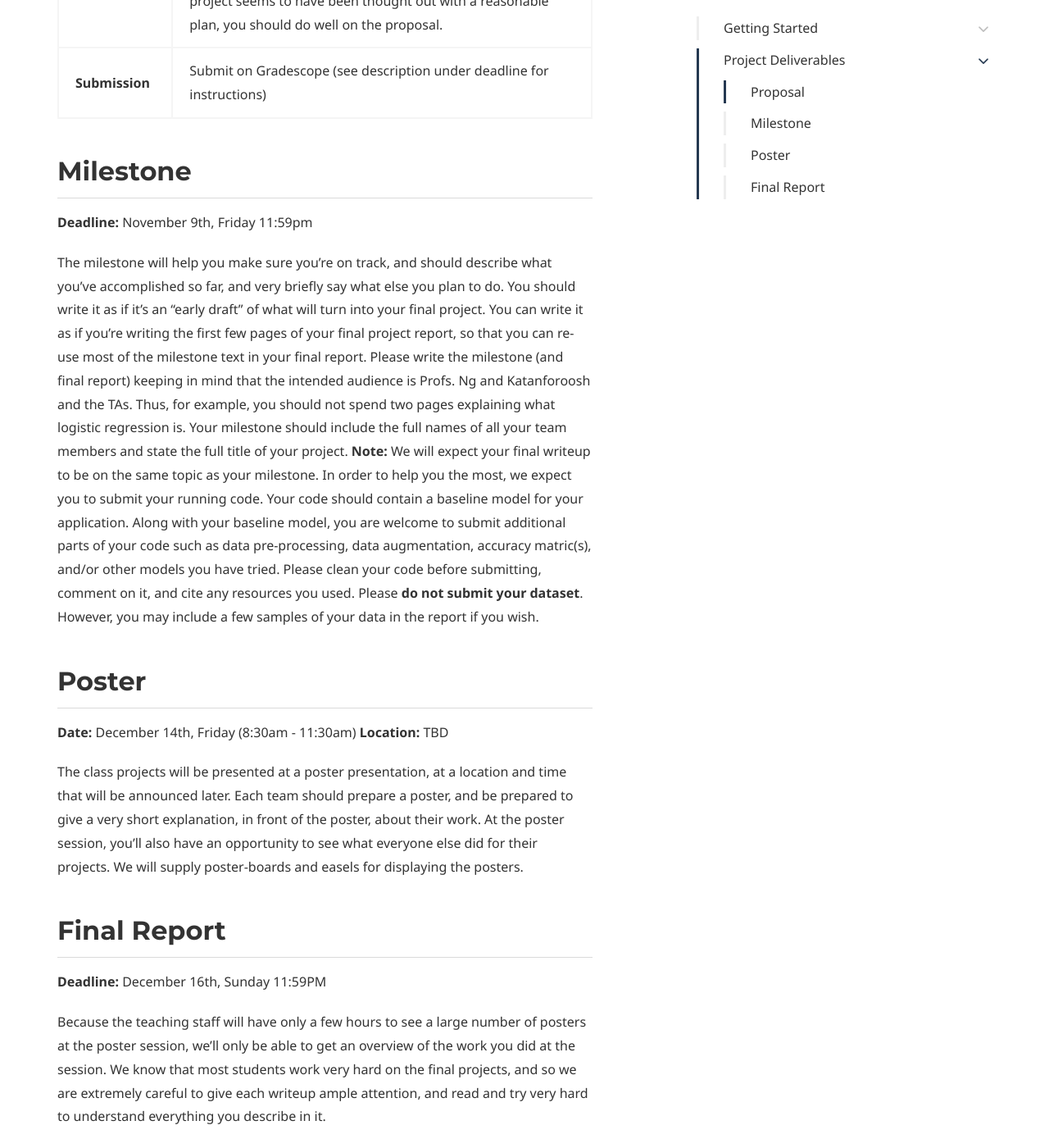
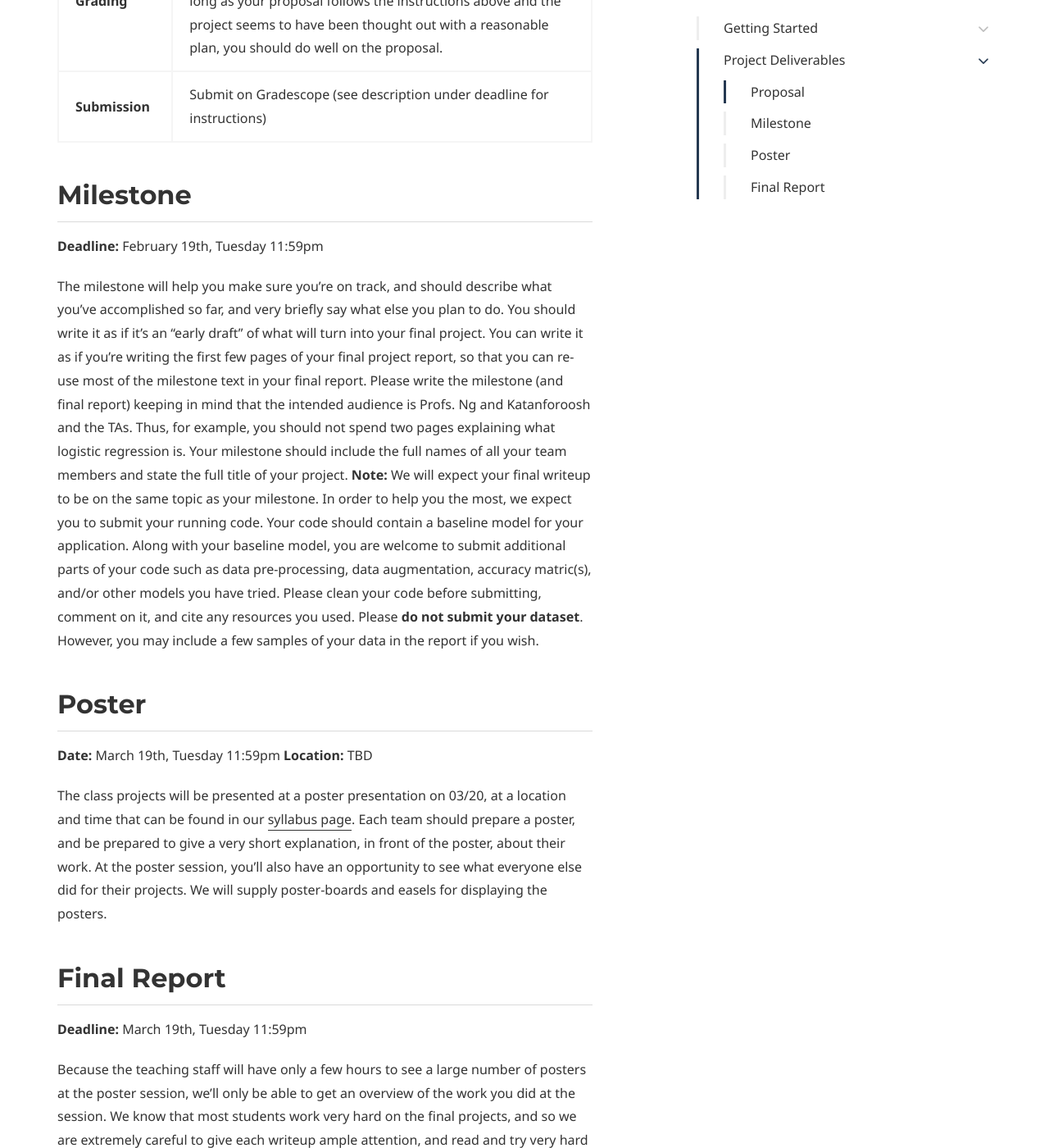
Before and after one commit to cs230-stanford/website-2019-spring, a Jekyll site: the page built from project.md, in a window 1280 px wide and 1400 px high, scrolled down 5108 px. Shown: the whole window at 82% size. Built offline with Jekyll 4.4.1, drawn with Linux system fonts in a browser that asks for light colours; some web fonts are replaced; some of the changed text lies outside the part shown.

Commit message:
modified /project

```diff
--- a/project.md
+++ b/project.md
@@ -65,7 +65,7 @@ In order to highlight these components, it is important you present a solid disc
 
 ## Proposal
 
-**Deadline:** October 14th, Sunday 11:59 PM
+**Deadline:** January 22nd, Tuesday 11:59 PM
 
 In the project proposal, you'll pick a project idea to work on early and receive feedback from the TAs. If your proposed project will be done jointly with a different class' project, you should obtain approval from the other instructor and approval from us. Please come to the project office hours to discuss with us if you would like to do a joint project. You should submit your proposals on Gradescope. All students should already be added to the course page on Gradescope via your SUNet IDs. If you are not, please create an account with **your Stanford email** and enroll in CS230.
 
@@ -97,20 +97,20 @@ Presenting pointers to one relevant dataset and one example of prior research on
 
 ## Milestone
 
-**Deadline:** November 9th, Friday 11:59pm
+**Deadline:** February 19th, Tuesday 11:59pm
 
 The milestone will help you make sure you're on track, and should describe what you've accomplished so far, and very briefly say what else you plan to do. You should write it as if it's an “early draft" of what will turn into your final project. You can write it as if you're writing the first few pages of your final project report, so that you can re-use most of the milestone text in your final report. Please write the milestone (and final report) keeping in mind that the intended audience is Profs. Ng and Katanforoosh and the TAs. Thus, for example, you should not spend two pages explaining what logistic regression is. Your milestone should include the full names of all your team members and state the full title of your project. **Note:** We will expect your final writeup to be on the same topic as your milestone. In order to help you the most, we expect you to submit your running code. Your code should contain a baseline model for your application. Along with your baseline model, you are welcome to submit additional parts of your code such as data pre-processing, data augmentation, accuracy matric(s), and/or other models you have tried. Please clean your code before submitting, comment on it, and cite any resources you used. Please **do not submit your dataset**. However, you may include a few samples of your data in the report if you wish.
 
 ## Poster
 
-**Date:** December 14th, Friday (8:30am - 11:30am)
+**Date:** March 19th, Tuesday 11:59pm
 **Location:** TBD
 
-The class projects will be presented at a poster presentation, at a location and time that will be announced later. Each team should prepare a poster, and be prepared to give a very short explanation, in front of the poster, about their work. At the poster session, you'll also have an opportunity to see what everyone else did for their projects. We will supply poster-boards and easels for displaying the posters.
+The class projects will be presented at a poster presentation on 03/20, at a location and time that can be found in our [syllabus page](/syllabus). Each team should prepare a poster, and be prepared to give a very short explanation, in front of the poster, about their work. At the poster session, you'll also have an opportunity to see what everyone else did for their projects. We will supply poster-boards and easels for displaying the posters.
 
 ## Final Report
 
-**Deadline:**  December 16th, Sunday 11:59PM
+**Deadline:**  March 19th, Tuesday 11:59pm
 
 Because the teaching staff will have only a few hours to see a large number of posters at the poster session, we'll only be able to get an overview of the work you did at the session. We know that most students work very hard on the final projects, and so we are extremely careful to give each writeup ample attention, and read and try very hard to understand everything you describe in it.
 
```
Also changed, not shown: other parts of project.md (+1 -1 lines).
